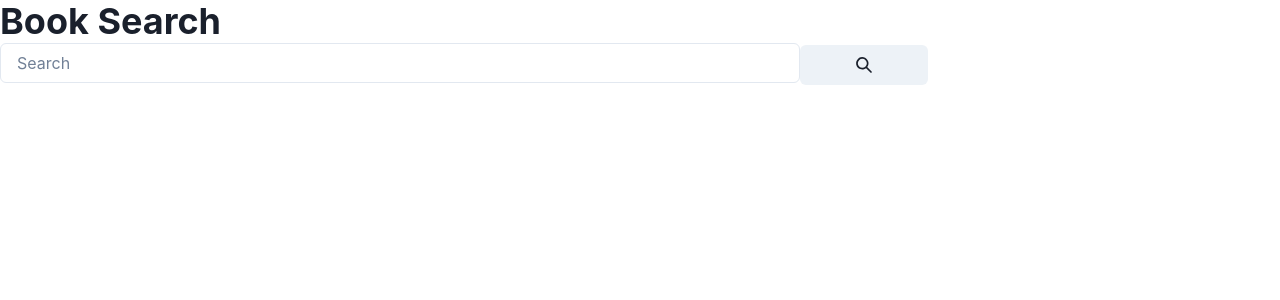
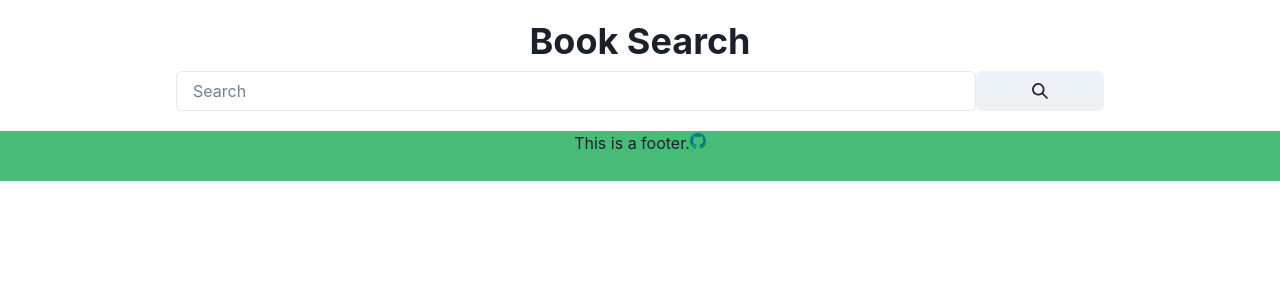
Before and after one commit to cjfranklin4/book-search, a React (Create React App) app: page / in a window 1280 px wide. Shown: the top 300 px of the page. Built offline with nearby package versions, Linux system fonts and the light colour scheme.

Commit message:
part 1 of styling app

```diff
--- a/package.json
+++ b/package.json
@@ -13,6 +13,7 @@
     "framer-motion": "^7.3.2",
     "react": "^18.2.0",
     "react-dom": "^18.2.0",
+    "react-icons": "^4.4.0",
     "react-scripts": "5.0.1",
     "web-vitals": "^2.1.4"
   },
--- a/src/App.js
+++ b/src/App.js
@@ -1,12 +1,14 @@
 import { useCallback, useEffect, useState } from "react";
 import ResultContainer from "./ResultContainer";
-import {Button,Heading,Input,FormControl, IconButton,useColorMode,useColorModeValue,Box } from '@chakra-ui/react'
+import {Button,Heading,Input,FormControl, IconButton,useColorMode,useColorModeValue,Icon,Box, Spinner } from '@chakra-ui/react'
 import { SearchIcon } from '@chakra-ui/icons'
+import { BsGithub } from 'react-icons/bs'
 
 function App() {
   const [bookSearch, setBookSearch] = useState('');
   const [resultsContainer, setResultsContainer] = useState(false);
   const [resultsV, setResultsV] = useState([]);
+  const [isPending, setIsPending] = useState(false);
   const [callApi, setCallApi] = useState([]);
 
   const getBooks = useCallback(bookSearch => {
@@ -20,6 +22,7 @@ function App() {
           setResultsV(data.items);
 
           //set the results container to be true
+          setIsPending(false)
           setResultsContainer(true);
         })
         .catch((err) => {
@@ -35,6 +38,7 @@ function App() {
 
     //set the state to call the API to true
     setCallApi(true);
+    setIsPending(true);
 
     //call API
     getBooks(bookSearch);
@@ -43,10 +47,13 @@ function App() {
   return (
     <Box className="App">
       <header className="App-header">
-        <Heading as="h1">Book Search</Heading>
+        <Heading as="h1" textAlign='center' mt={5} mb={2}>Book Search</Heading>
         <FormControl
         as='form'
+        display='flex'
         onSubmit={handleSubmit}
+        justifyContent='center'
+        mb={5}
         >
           <Input type="text" placeholder="Search" required value={bookSearch} onChange={(e) => setBookSearch(e.target.value)} w='90%' maxW='800px'/>
 
@@ -61,7 +68,27 @@ function App() {
 
         </FormControl>
       </header>
+
+      {isPending &&
+        <Box display='flex' flexDirection='column' justifyContent='center' alignItems='center'>
+          <Heading as="h2" textAlign='center'>Finding your books</Heading>
+          <Spinner
+          size='xl'
+          color='teal.400'
+          />
+        </Box>}
+
       {resultsContainer && <ResultContainer results={resultsV} bookSearch={bookSearch} />}
+
+      <Box as='footer' display='flex' justifyContent='center' h='50px' background='green.400' mt={5}>
+        This is a footer.
+
+        <Box as='a' href='https://github.com/cjfranklin4/ffxiv-bingo'>
+        <Icon as={BsGithub} color='teal'  _hover={{
+          color: "teal.300",
+          }}/>
+      </Box>
+      </Box>
     </Box>
   );
 }
--- a/src/ResultContainer.js
+++ b/src/ResultContainer.js
@@ -3,10 +3,12 @@ import {Grid, GridItem, Text, Button,Heading, Image,Flex,useColorMode,useColorMo
 const ResultContainer = ({results, bookSearch}) => {
    return (
     <Box>
-        <Heading as="h2">Results for: {bookSearch}</Heading>
+        <Heading as="h2" textAlign='center' mb={2}>Results for: {bookSearch}</Heading>
         <Grid
         templateColumns='repeat(2, 1fr)'
         gap={5}
+        w="95%"
+        m='0 auto'
         >
              {results.map((book, index) => (
                 <GridItem
```
Also changed, not shown: 1 other file (tests, documents, lock files or other folders).
